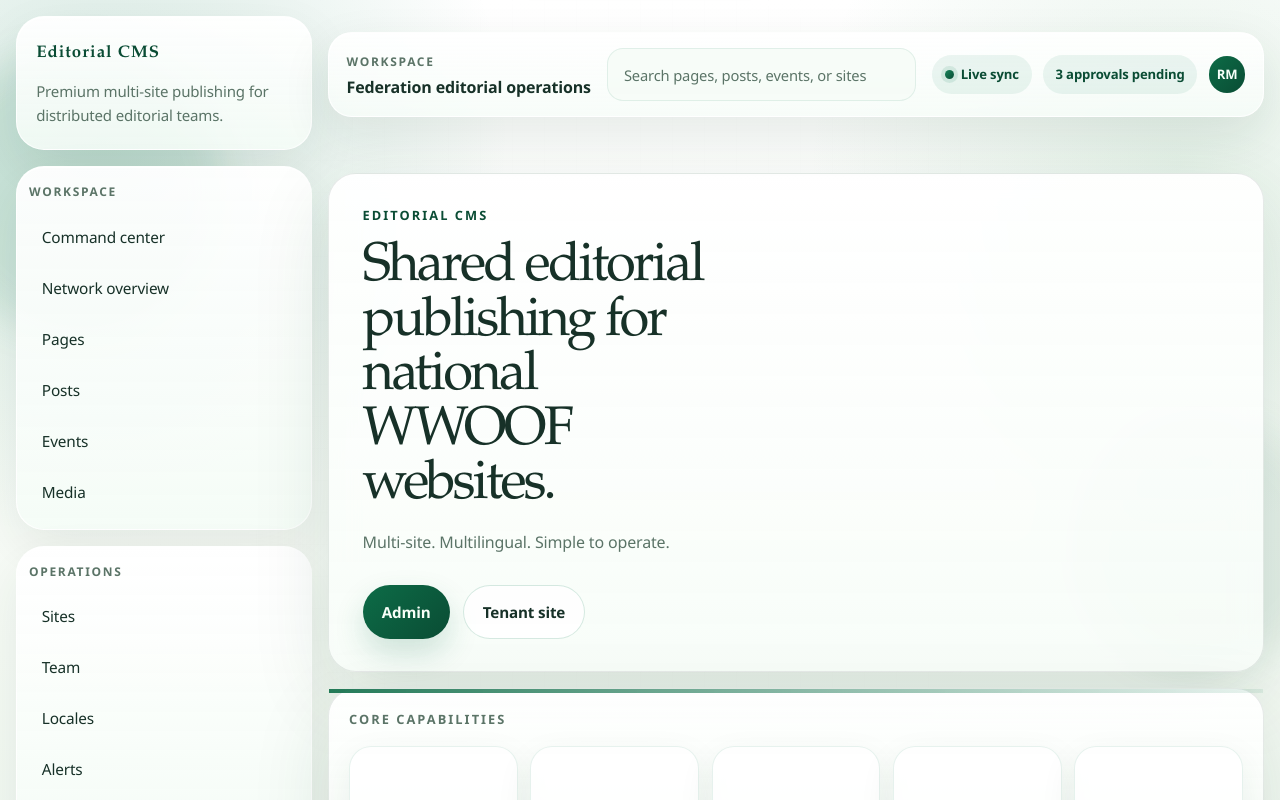
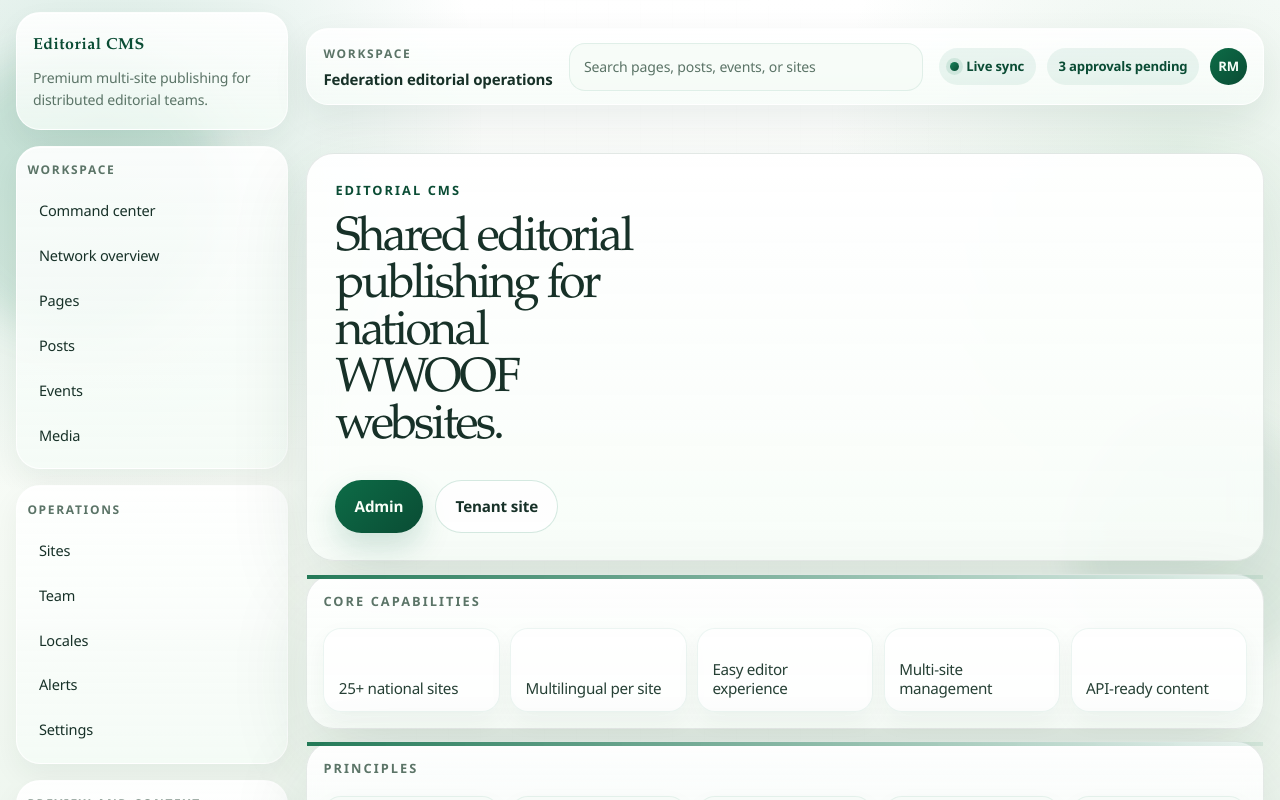
Before and after one commit to rajat1155-rrrkk/Editorial-CMS, a Next.js app: page / in a window 1280 px wide. Shown: the top 800 px of the page. Built offline with nearby package versions, Linux system fonts and the light colour scheme.

Commit message:
Refine homepage hierarchy and shell polish

```diff
--- a/app/globals.css
+++ b/app/globals.css
@@ -116,11 +116,11 @@
 
 .app-shell {
   display: grid;
-  grid-template-columns: 296px minmax(0, 1fr);
-  gap: 1rem;
+  grid-template-columns: 272px minmax(0, 1fr);
+  gap: 1.15rem;
   width: min(1480px, calc(100% - 2rem));
   margin: 0 auto;
-  padding: 1rem 0 2rem;
+  padding: 0.75rem 0 2rem;
 }
 
 .app-sidebar {
@@ -150,47 +150,47 @@
   align-items: center;
   justify-content: space-between;
   gap: 1rem;
-  padding: 0.95rem 1.1rem;
-  border: 1px solid rgba(255, 255, 255, 0.85);
-  border-radius: 24px;
-  background:
-    linear-gradient(180deg, rgba(255, 255, 255, 0.92), rgba(246, 252, 248, 0.84));
+  padding: 0.85rem 1rem;
+  border: 1px solid rgba(255, 255, 255, 0.82);
+  border-radius: 22px;
+  background:
+    linear-gradient(180deg, rgba(255, 255, 255, 0.88), rgba(246, 252, 248, 0.8));
   backdrop-filter: blur(16px);
   box-shadow:
-    0 18px 48px rgba(18, 56, 39, 0.1),
+    0 14px 36px rgba(18, 56, 39, 0.08),
     inset 0 1px 0 rgba(255, 255, 255, 0.9);
 }
 
 .sidebar-card,
 .sidebar-group {
-  border: 1px solid rgba(255, 255, 255, 0.85);
-  border-radius: 28px;
-  background:
-    linear-gradient(180deg, rgba(255, 255, 255, 0.94), rgba(245, 252, 247, 0.88));
+  border: 1px solid rgba(255, 255, 255, 0.78);
+  border-radius: 24px;
+  background:
+    linear-gradient(180deg, rgba(255, 255, 255, 0.9), rgba(245, 252, 247, 0.8));
   box-shadow:
-    0 20px 52px rgba(18, 56, 39, 0.08),
+    0 12px 30px rgba(18, 56, 39, 0.06),
     inset 0 1px 0 rgba(255, 255, 255, 0.92);
 }
 
 .sidebar-card {
-  padding: 1.2rem 1.1rem;
+  padding: 1rem;
 }
 
 .sidebar-brand {
-  padding: 1.4rem 1.2rem;
+  padding: 1.15rem 1rem;
 }
 
 .sidebar-copy {
-  margin: 0.75rem 0 0;
-  color: var(--muted);
-  line-height: 1.6;
-  font-size: 0.94rem;
+  margin: 0.6rem 0 0;
+  color: var(--muted);
+  line-height: 1.55;
+  font-size: 0.88rem;
 }
 
 .sidebar-group {
   display: grid;
-  gap: 0.35rem;
-  padding: 1rem 0.75rem 0.85rem;
+  gap: 0.2rem;
+  padding: 0.9rem 0.65rem 0.75rem;
 }
 
 .sidebar-label,
@@ -205,10 +205,10 @@
 
 .sidebar-group a {
   display: block;
-  padding: 0.7rem 0.8rem;
-  border-radius: 16px;
+  padding: 0.62rem 0.72rem;
+  border-radius: 14px;
   color: var(--ink);
-  font-size: 0.96rem;
+  font-size: 0.91rem;
   transition:
     background-color 180ms ease,
     transform 180ms ease,
@@ -223,22 +223,22 @@
 
 .sidebar-status strong {
   display: block;
-  font-size: 1.18rem;
+  font-size: 1.04rem;
   line-height: 1.15;
 }
 
 .sidebar-status span {
   display: block;
-  margin-top: 0.45rem;
-  color: var(--muted);
-  font-size: 0.92rem;
+  margin-top: 0.35rem;
+  color: var(--muted);
+  font-size: 0.86rem;
 }
 
 .brand-mark {
   color: var(--accent-deep);
-  font-size: 1.05rem;
+  font-size: 1rem;
   font-weight: 700;
-  letter-spacing: 0.06em;
+  letter-spacing: 0.03em;
   text-transform: none;
 }
 
@@ -259,19 +259,19 @@
 
 .topbar-context strong {
   display: block;
-  font-size: 1rem;
+  font-size: 0.94rem;
   line-height: 1.1;
 }
 
 .topbar-search {
   flex: 1;
   min-width: 220px;
-  padding: 0.9rem 1rem;
+  padding: 0.78rem 0.9rem;
   border-radius: 16px;
   border: 1px solid rgba(24, 132, 91, 0.1);
   background: rgba(247, 252, 248, 0.92);
   color: var(--muted);
-  font-size: 0.92rem;
+  font-size: 0.88rem;
 }
 
 .topbar-utilities {
@@ -285,7 +285,7 @@
   display: inline-flex;
   align-items: center;
   gap: 0.45rem;
-  padding: 0.6rem 0.8rem;
+  padding: 0.52rem 0.72rem;
   border-radius: 999px;
   background: rgba(24, 132, 91, 0.08);
   color: var(--accent-deep);
@@ -1033,62 +1033,57 @@
 }
 
 .workspace-page--minimal {
-  max-width: 1120px;
+  max-width: 1040px;
 }
 
 .workspace-hero--minimal {
   grid-template-columns: 1fr;
+  margin-top: 1rem;
 }
 
 .workspace-copy--minimal {
-  padding: 2rem 2.1rem;
+  padding: 1.65rem 1.75rem;
 }
 
 .workspace-page--minimal .dashboard-hero h1 {
-  max-width: 14ch;
-  font-size: clamp(2.1rem, 4.8vw, 3.4rem);
-  line-height: 1;
-  letter-spacing: -0.05em;
-}
-
-.workspace-page--minimal .dashboard-lede {
-  max-width: 34ch;
-  margin-top: 1rem;
-  font-size: 1rem;
-  line-height: 1.7;
+  max-width: 13ch;
+  font-size: clamp(1.85rem, 4vw, 3rem);
+  line-height: 0.98;
+  letter-spacing: -0.055em;
 }
 
 .workspace-minimal-section {
-  margin-top: 1rem;
-  padding: 1.25rem;
+  margin-top: 0.8rem;
+  padding: 1rem;
 }
 
 .workspace-pill-grid {
   display: grid;
   grid-template-columns: repeat(5, minmax(0, 1fr));
-  gap: 0.8rem;
+  gap: 0.65rem;
 }
 
 .workspace-pill-card {
-  min-height: 112px;
+  min-height: 84px;
   display: flex;
   align-items: end;
-  padding: 1rem;
-  border-radius: 22px;
-  border: 1px solid rgba(24, 132, 91, 0.1);
-  background: rgba(255, 255, 255, 0.82);
-  box-shadow: var(--shadow-soft);
+  padding: 0.85rem 0.9rem;
+  border-radius: 18px;
+  border: 1px solid rgba(24, 132, 91, 0.08);
+  background: rgba(255, 255, 255, 0.74);
+  box-shadow: 0 10px 24px rgba(18, 56, 39, 0.05);
 }
 
 .workspace-pill-card--soft {
-  background: rgba(244, 251, 246, 0.9);
-}
-
-.workspace-pill-card h2 {
+  background: rgba(246, 251, 247, 0.82);
+}
+
+.workspace-pill-card p {
   margin: 0;
-  font-size: 1rem;
-  line-height: 1.25;
+  font-size: 0.95rem;
+  line-height: 1.22;
   letter-spacing: -0.02em;
+  color: rgba(19, 48, 36, 0.92);
 }
 
 .workspace-pulse-card,
--- a/app/page.tsx
+++ b/app/page.tsx
@@ -23,9 +23,6 @@
         <div className="dashboard-hero__copy workspace-copy--minimal">
           <p className="dashboard-eyebrow">Editorial CMS</p>
           <h1>Shared editorial publishing for national WWOOF websites.</h1>
-          <p className="dashboard-lede">
-            Multi-site. Multilingual. Simple to operate.
-          </p>
           <div className="dashboard-hero__actions">
             <Link className="dashboard-button dashboard-button--primary" href="/admin">
               Admin
@@ -42,7 +39,7 @@
         <div className="workspace-pill-grid">
           {coreCapabilities.map((item) => (
             <div key={item} className="workspace-pill-card">
-              <h2>{item}</h2>
+              <p>{item}</p>
             </div>
           ))}
         </div>
@@ -53,7 +50,7 @@
         <div className="workspace-pill-grid">
           {principles.map((item) => (
             <div key={item} className="workspace-pill-card workspace-pill-card--soft">
-              <h2>{item}</h2>
+              <p>{item}</p>
             </div>
           ))}
         </div>
```
